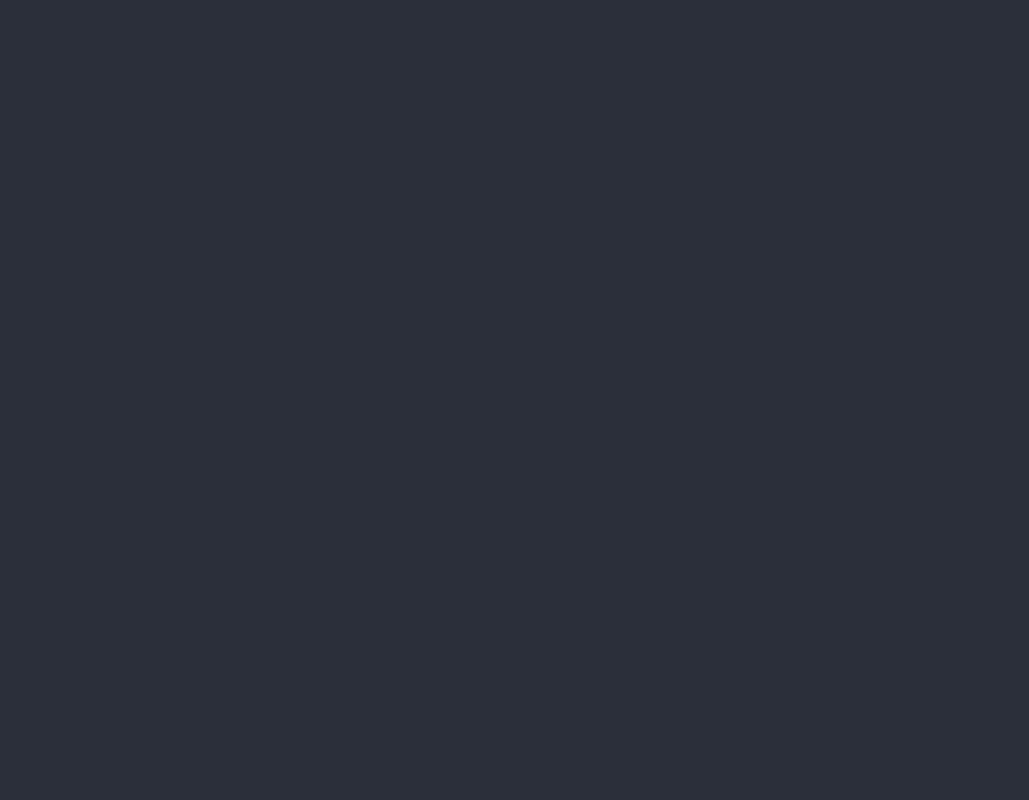
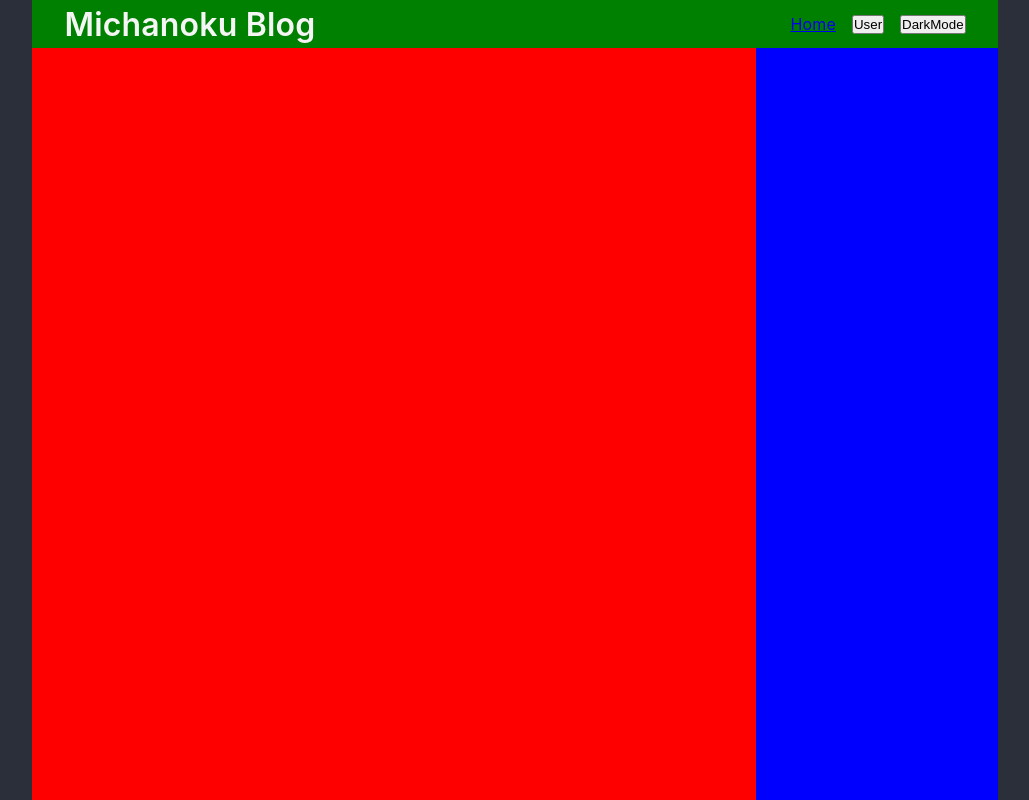
Before and after one commit to Michanoku/odin-blog-frontend, a React (Vite) app: page / in a window 1280 px wide. Shown: the whole page, without its empty margins (125-1154 px from the left). Built offline with nearby package versions, Linux system fonts and the light colour scheme.

Commit message:
feat: Add basic layout and dummy data

```diff
--- a/src/App.jsx
+++ b/src/App.jsx
@@ -1,9 +1,145 @@
 import { useState } from "react";
-// COMPONENT IMPORT EXAMPLE: import COMPMENT from "./components/COMPONENT.jsx";
+import Header from "./components/Header.jsx";
 // ASSET IMPORT EXAMPLE: import ASSET from "./assets/ASSET.FILEENDING";
 import "./styles/index.css";
+import "./styles/header.css";
 
 const variable = "something";
+
+const dummyUsers = [
+  {
+    id: "user-1",
+    username: "Jean-Michael Vincent",
+    email: "jmv@example.com",
+    author: true,
+  },
+  {
+    id: "user-2",
+    username: "HughJackman",
+    email: "hugh@example.com",
+    author: true,
+  },
+  {
+    id: "user-3",
+    username: "Reader42",
+    email: "reader42@example.com",
+    author: false,
+  },
+];
+
+const dummyPosts = [
+  {
+    id: "post-1",
+    createdAt: "2026-08-15T09:30:00.000Z",
+    publishedAt: "2026-08-16T10:00:00.000Z",
+    title: "My First Blog Post",
+    body: "This is the first post on the blog. It contains some sample text so we can see what a normal blog post looks like in the frontend.",
+    category: "Technology",
+    slug: "my-first-blog-post",
+    published: true,
+    userId: "user-1",
+    user: dummyUsers[0],
+    comments: [
+      {
+        id: "comment-1",
+        createdAt: "2026-08-17T12:15:00.000Z",
+        body: "Great first post! Looking forward to reading more.",
+        userId: "user-3",
+        user: dummyUsers[2],
+        postId: "post-1",
+      },
+      {
+        id: "comment-2",
+        createdAt: "2026-08-18T08:45:00.000Z",
+        body: "I really like the design of this blog.",
+        userId: "user-2",
+        user: dummyUsers[1],
+        postId: "post-1",
+      },
+    ],
+  },
+
+  {
+    id: "post-2",
+    createdAt: "2026-08-20T14:20:00.000Z",
+    publishedAt: "2026-08-21T09:00:00.000Z",
+    title: "Things I Learned While Building an Express API",
+    body: `Building an API from scratch taught me quite a few things about authentication, middleware, database relationships, and testing.
+
+The biggest lesson was that separating routes, controllers, and database queries makes the whole project much easier to reason about.
+
+There is still plenty to learn, but the pieces are finally starting to fit together.`,
+    category: "Programming",
+    slug: "things-i-learned-while-building-an-express-api",
+    published: true,
+    userId: "user-2",
+    user: dummyUsers[1],
+    comments: [
+      {
+        id: "comment-3",
+        createdAt: "2026-08-22T16:30:00.000Z",
+        body: "The separation between controllers and database queries made a huge difference for me too.",
+        userId: "user-1",
+        user: dummyUsers[0],
+        postId: "post-2",
+      },
+    ],
+  },
+
+  {
+    id: "post-3",
+    createdAt: "2026-08-25T07:10:00.000Z",
+    publishedAt: null,
+    title: "This Post Is Still Being Written",
+    body: "This is an unpublished draft. It should be useful for testing what the frontend does when a post is not yet published.",
+    category: "Personal",
+    slug: "this-post-is-still-being-written",
+    published: false,
+    userId: "user-1",
+    user: dummyUsers[0],
+    comments: [],
+  },
+
+  {
+    id: "post-4",
+    createdAt: "2026-08-27T11:00:00.000Z",
+    publishedAt: "2026-08-28T08:30:00.000Z",
+    title: "A Much Longer Blog Post Title That Lets Us Test How the Layout Handles Titles With Lots of Text",
+    body: "Sometimes you need an unnecessarily long title just to make sure your CSS does not fall apart. This post exists for exactly that reason.",
+    category: "Design",
+    slug: "a-much-longer-blog-post-title-that-lets-us-test-layout",
+    published: true,
+    userId: "user-2",
+    user: dummyUsers[1],
+    comments: [
+      {
+        id: "comment-4",
+        createdAt: "2026-08-29T13:00:00.000Z",
+        body: "Very important research.",
+        userId: "user-3",
+        user: dummyUsers[2],
+        postId: "post-4",
+      },
+      {
+        id: "comment-5",
+        createdAt: "2026-08-30T10:20:00.000Z",
+        body: "I appreciate the sacrifice made for CSS testing.",
+        userId: "user-1",
+        user: dummyUsers[0],
+        postId: "post-4",
+      },
+      {
+        id: "comment-6",
+        createdAt: "2026-08-31T17:45:00.000Z",
+        body: "This comment is here to make sure multiple comments look okay.",
+        userId: "user-3",
+        user: dummyUsers[2],
+        postId: "post-4",
+      },
+    ],
+  },
+];
+
 
 function App() {
   // USE STATE EXAMPLE
@@ -11,15 +147,10 @@ function App() {
 
   return (
     <>
-      <header>
-        {/* THIS IS A COMMENT */}
-        <div className="CLASS">
-            {/* Header Component <Component variable={variable} /> */}
-        </div>
-      </header>
+      <Header/>
       <main>
-        {/* Blog Posts Compoment*/}
-        {/* SideBar Component */}
+        <section></section>
+        <aside></aside>
       </main>
     </>
   );
--- /dev/null
+++ b/src/components/Header.jsx
@@ -0,0 +1,22 @@
+// A single blog post link1
+// function Header() {
+//   return (
+//     "test"
+//   );
+// }
+
+// The header function
+export default function Header() {
+  return (
+      <header>
+        <nav>
+          <div className="siteTitle">Michanoku Blog</div>
+          <div className="icons">
+            <a href="#">Home</a>
+            <button>User</button>
+            <button>DarkMode</button>
+          </div>
+        </nav>
+      </header>
+  );
+}
--- /dev/null
+++ b/src/styles/header.css
@@ -0,0 +1,22 @@
+nav {
+    margin: 0 auto;
+    padding: 0 2rem;
+    background-color: green;
+    width: 100%;
+    height: 3rem;
+    display: flex;
+    justify-content: space-between;
+    align-items: center;
+}
+
+.siteTitle {
+    font-size: 2rem;
+    font-weight: 600;
+}
+
+.icons {
+    display: flex;
+    justify-content: end;
+    gap: 1rem;
+    align-items: center;
+}
--- a/src/styles/index.css
+++ b/src/styles/index.css
@@ -31,30 +31,38 @@ body {
   grid-template-rows: auto 1fr;
 }
 
-article {
+section {
   font-family: Georgia, "Times New Roman", serif;
+  background-color: red;
+  grid-area: section;
+}
+
+aside {
+  background-color: blue;
+  grid-area: aside;
 }
 
 main {
     margin: 0 auto;
-    background-color: red;
+    width: 100%;
+    height: 100%;
+    display: grid;
+    grid-template-columns: 3fr 1fr;
+    grid-template-areas: "section aside"
 }
 
 .responsive-padding {
-  padding-block: 0.75rem;
   padding-inline: clamp(0.375rem, 4vw, 1.25rem);
 }
 
 @media screen and (min-width: 992px) {
   .responsive-padding {
-    padding-block: 1rem;
     padding-inline: clamp(1.25rem, 12.3vw, 10rem);
   }
 }
 
 @media screen and (min-width: 2000px) {
   .responsive-padding {
-    padding-block: 1.25rem;
     padding-inline: 12rem;
   }
 }
```
Also changed, not shown: src/components/BlogList.jsx (added, +28 -0 lines).
